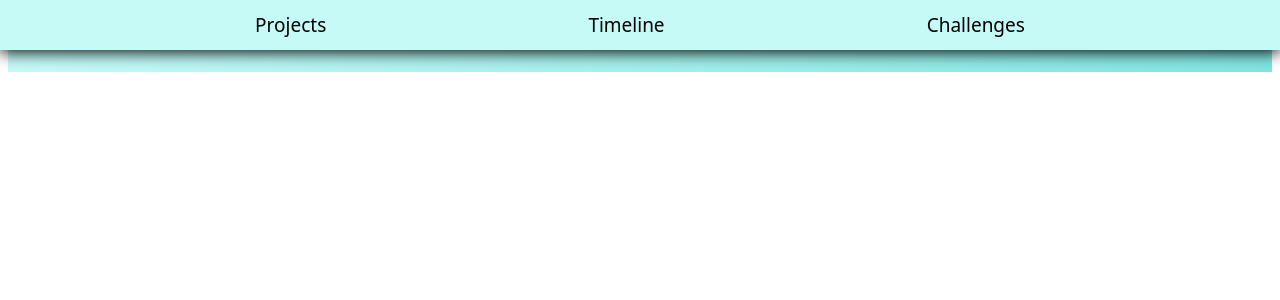
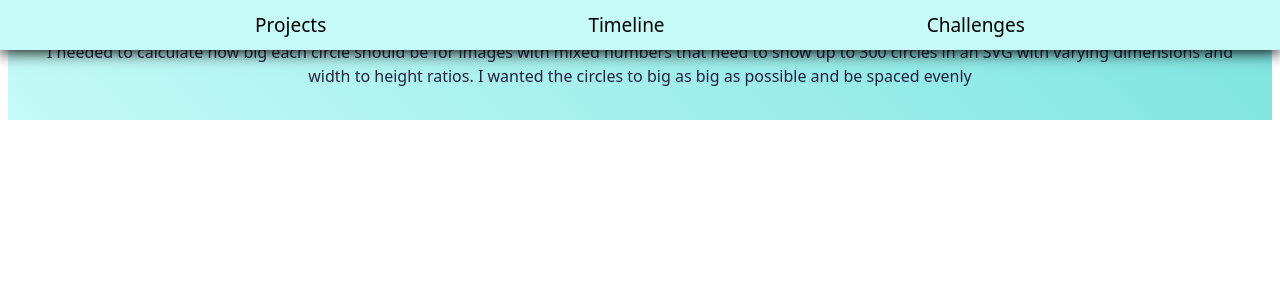
Before and after one commit to mathematiCode/Portfolio, a React (Vite) app in the folder my-portfolio/: page /challenges in a window 1280 px wide. Shown: the top 300 px of the page. Built offline with nearby package versions, Linux system fonts and the light colour scheme.

Commit message:
fix build errors

```diff
--- a/my-portfolio/src/Challenge.tsx
+++ b/my-portfolio/src/Challenge.tsx
@@ -1,10 +1,14 @@
-interface Challenge {
-
+interface ChallengeProps {
+  id: string;
+  project: string;
+  challenge: string;
+  explanation: string;
+  codeSnippet: string;
+  example?: string;
 }
 
-
-function Challenge({ challenge }: { challenge: string }) {
-  return <div>{challenge}</div>;
+function Challenge({ challenge }: { challenge: ChallengeProps }) {
+  return <div>{challenge.challenge}</div>;
 }
 
 export default Challenge;
--- a/my-portfolio/src/ChallengesPage.tsx
+++ b/my-portfolio/src/ChallengesPage.tsx
@@ -7,7 +7,7 @@ function ChallengesPage({}) {
     <>
       <Navbar />
       {challenges.map(challenge => {
-        <Challenge challenge={challenge} />;
+        return <Challenge key={challenge.id} challenge={challenge} />;
       })}
     </>
   );
--- a/my-portfolio/src/Dot.tsx
+++ b/my-portfolio/src/Dot.tsx
@@ -17,7 +17,7 @@ interface Snapshot {
   point: { x: number; y: number };
 }
 
-function Dot({ snapshot }: { x: number; y: number; snapshot: Snapshot }) {
+function Dot({ snapshot }: { snapshot: Snapshot }) {
   const { x, y } = snapshot.point;
   const project = projects[0];
 
--- a/my-portfolio/timeline.json
+++ b/my-portfolio/timeline.json
@@ -215,7 +215,7 @@
     "books": [
       {
         "title": "The Pragmatic Programmer (for a 3rd time)",
-        "title": "David Thomas and Andrew Hunt"
+        "author": "David Thomas and Andrew Hunt"
       }
     ],
     "questions": [
@@ -277,6 +277,9 @@
     "startDate": "2025-09-01",
     "endDate": "current",
     "learning": "",
+    "projects": [],
+    "books": [],
+    "questions": [],
     "point": {
       "x": 1.42,
       "y": 33.32
```
